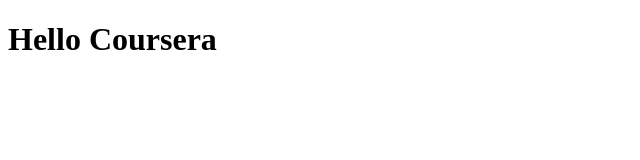
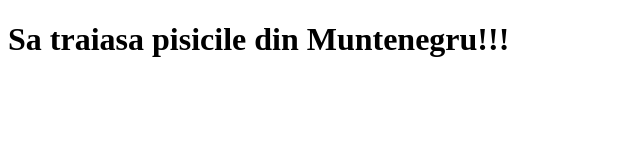
Before and after one commit to Pinguinu/coursera-test-pingu, a plain HTML site: page site/index.html in a window 1280 px wide. Shown: the whole page, without its empty margins (0-640 px from the left). Drawn offline with Linux system fonts and the light colour scheme.

Commit message:
Mica modificare a saitului

```diff
--- a/site/index.html
+++ b/site/index.html
@@ -4,6 +4,6 @@
 	<title>Hello Coursera</title>
 </head>
 <body>
-<h1>Hello Coursera</h1>
+<h1>Sa traiasa pisicile din Muntenegru!!!</h1>
 </body>
 </html>
```
